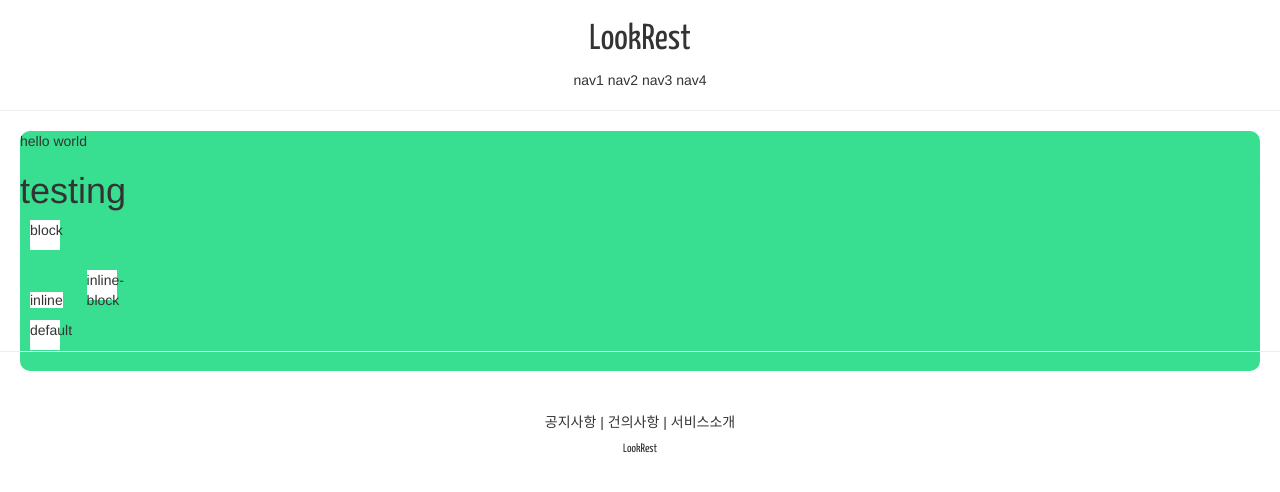
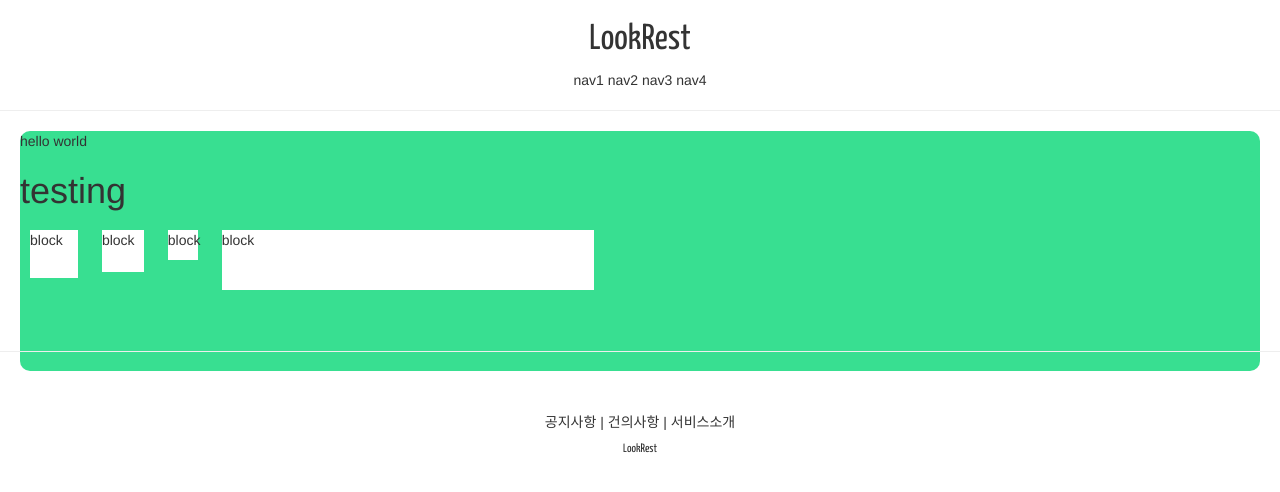
Before and after one commit to look-sun/lookrest, a Django app: page /account/hello_world in a window 1280 px wide. Shown: the top 492 px of the page. Run offline with Django 3.2, Linux system fonts and the light colour scheme; some libraries are stand-ins or nearby versions.

Commit message:
django course 13.2 commit

```diff
--- a/accountapp/templates/accounts/hello_world.html
+++ b/accountapp/templates/accounts/hello_world.html
@@ -12,10 +12,9 @@ hello world
 </style>
 <div style="height: 20rem; background-color: #38df91; border-radius: 1rem; margin 2rem;">
     <h1>testing</h1>
-    <div class="testing" style="display: block;">block</div>
-    <div class="testing" style="display: inline;">inline</div>
-    <div class="testing" style="display: None;">None</div>
-    <div class="testing" style="display: inline-block;">inline-block</div>
-    <div class="testing" >default</div>
+    <div class="testing" style="display: inline-block; width: 48px; height:48px;">block</div>
+    <div class="testing" style="display: inline-block; width: 3em; height: 3em;">block</div>
+    <div class="testing" style="display: inline-block; width: 3rem; height: 3rem;">block</div>
+    <div class="testing" style="display: inline-block; width: 30%; height: 30%;">block</div>
 </div>
 {% endblock %}
```
